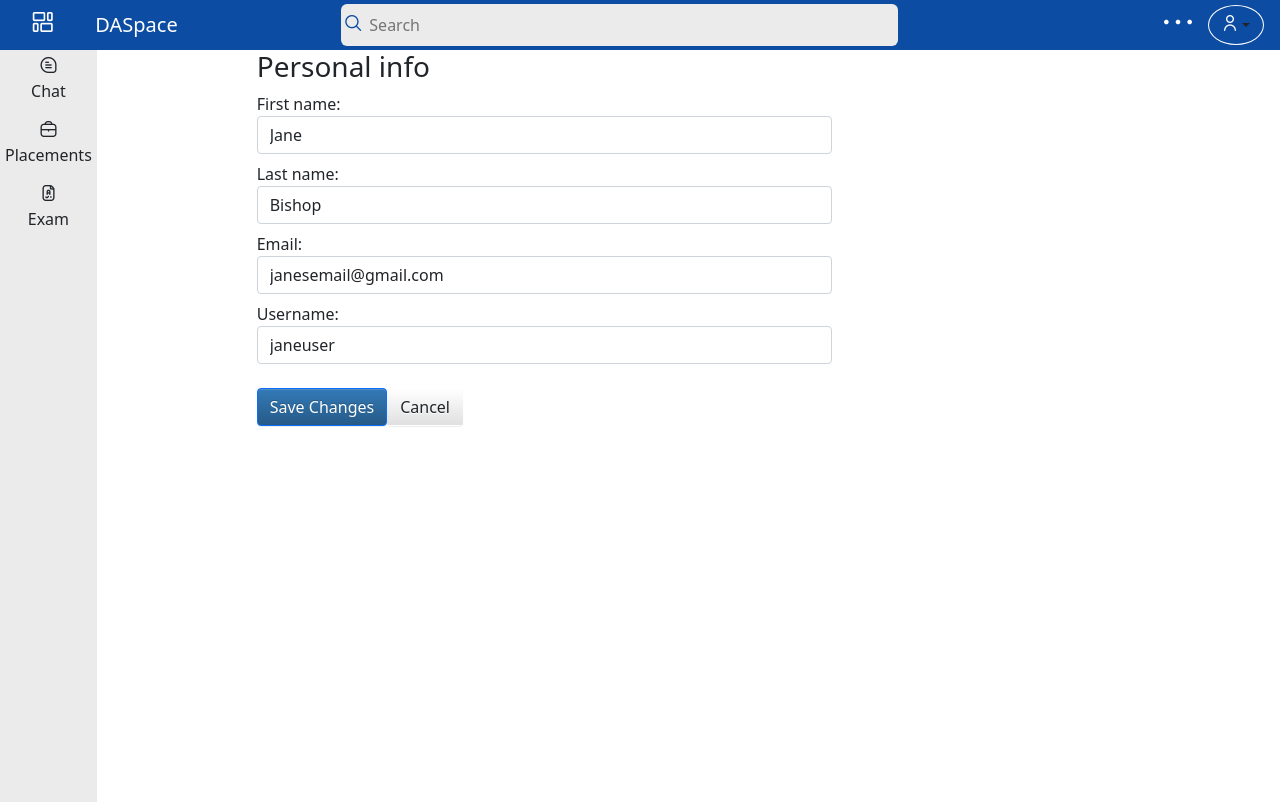
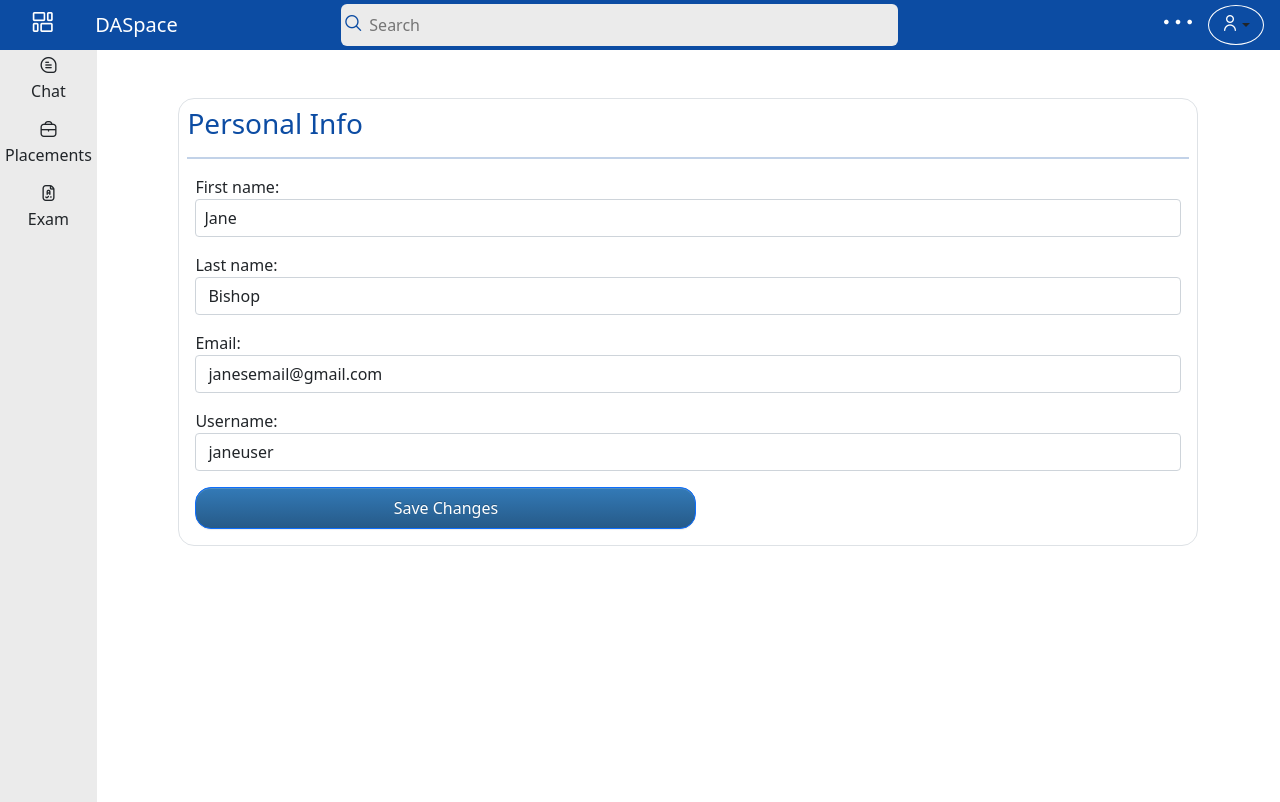
Before and after one commit to maulikpipaliya/da-space, a React (Create React App) app in the folder frontend/: page /myprofile in a window 1280 px wide. Built offline with nearby package versions, Linux system fonts and the light colour scheme.

Commit message:
changes profile page

```diff
--- a/frontend/src/screens/MyProfile/MyProfile.tsx
+++ b/frontend/src/screens/MyProfile/MyProfile.tsx
@@ -4,6 +4,7 @@ import { useHistory, useLocation } from "react-router"
 import Header from "../../components/Header/Header"
 import Sidebar from "../../components/Sidebar/Sidebar"
 import { RootState } from "../../store"
+import { Row, Col, Image, Form, Button, Container } from "react-bootstrap"
 import "../HomeScreen/HomeScreen.css"
 
 function useQuery() {
@@ -38,8 +39,79 @@ const MyProfile = () => {
                     <Sidebar />
                 </div>
                 <div className="home-main home-rightside">
-                    {/* Edit Profile Here */}
-                    <div className="col-md-9 personal-info container">
+                    <div className="container">
+                        {/* Edit Profile Here */}
+                        <Form className="border m-5 p-2 br-1">
+                            <div className="text-Left" style={{"color":"#0c4ca3"}}>
+                                <h3 >Personal Info</h3>
+                                <div>
+                                    <hr
+                                        style={{
+                                            height: 2,
+                                        }}
+                                    />
+                                </div>
+                            </div>
+                            <label className="col-lg-3 control-label px-2">
+                                First name:
+                            </label>
+                            <Form.Group
+                                controlId="formBasicEmail"
+                                className="px-2"
+                            >
+                                <Form.Control
+                                    type="text"
+                                    className="px-2"
+                                    value="Jane"
+                                />
+                            </Form.Group>
+                            <label className="col-lg-3 control-label px-2 pt-3">
+                                Last name:
+                            </label>
+                            <Form.Group
+                                controlId="formBasicEmail"
+                                className="px-2"
+                            >
+                                <Form.Control
+                                    type="text"
+                                    className=""
+                                    value="Bishop"
+                                />
+                            </Form.Group>
+                            <label className="col-lg-3 control-label px-2 pt-3">
+                                Email:
+                            </label>
+                            <Form.Group
+                                controlId="formBasicEmail"
+                                className="px-2"
+                            >
+                                <Form.Control
+                                    type="email"
+                                    className=""
+                                    value="janesemail@gmail.com"
+                                />
+                            </Form.Group>
+                            <label className="col-lg-3 control-label px-2 pt-3">
+                                Username:
+                            </label>
+                            <Form.Group
+                                controlId="formBasicEmail"
+                                className="px-2"
+                            >
+                                <Form.Control
+                                    type="text"
+                                    className=""
+                                    value="janeuser"
+                                />
+                            </Form.Group>
+                            <div className="">
+                                <Button className="mt-3 mx-2 my-2 p-2 w-50 bg-da-blue br-1">
+                                    Save Changes
+                                </Button>
+                            </div>
+                        </Form>
+                    </div>
+                    {/* <div className="col-md-9 personal-info container">
                         <h3>Personal info</h3>
 
                         <form className="form-horizontal" role="form">
@@ -108,7 +180,7 @@ const MyProfile = () => {
                                 </div>
                             </div>
                         </form>
-                    </div>
+                    </div> */}
                 </div>
             </div>
         </div>
```
